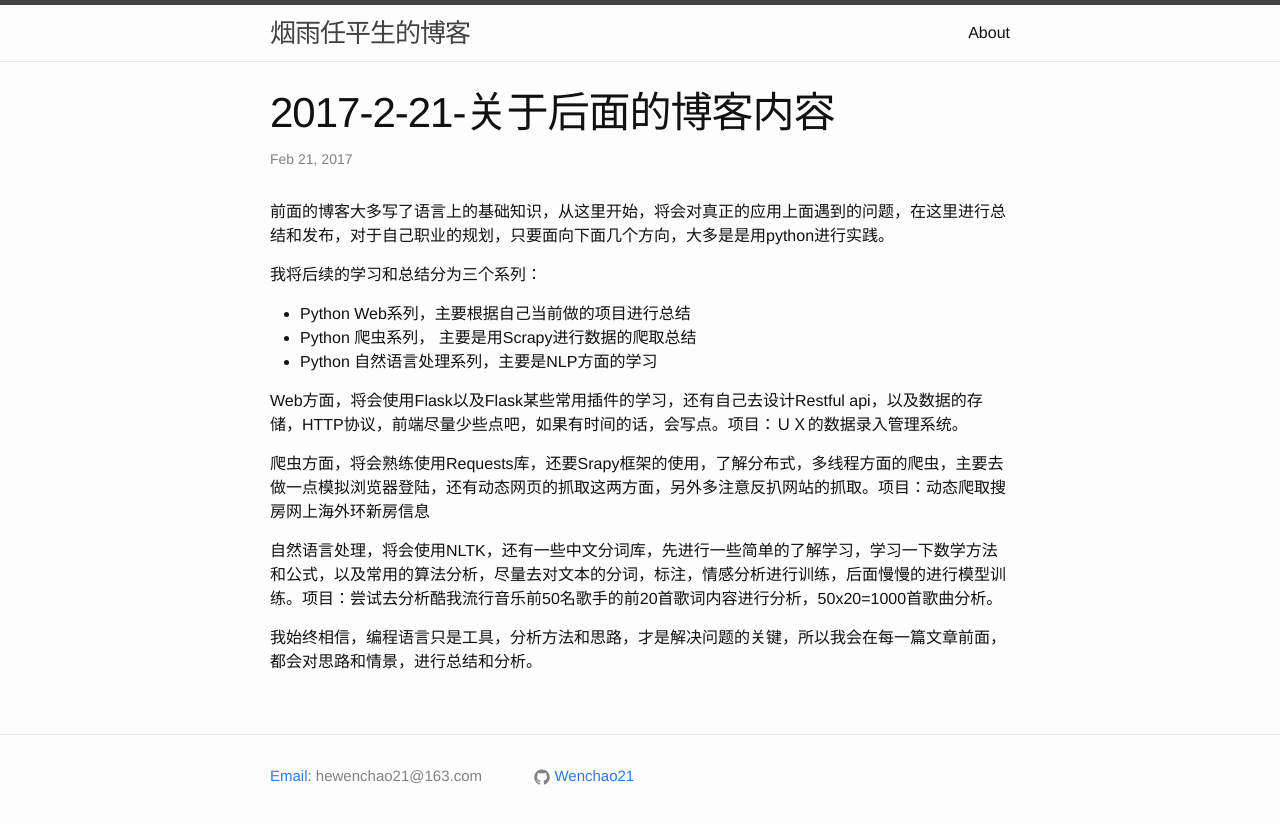
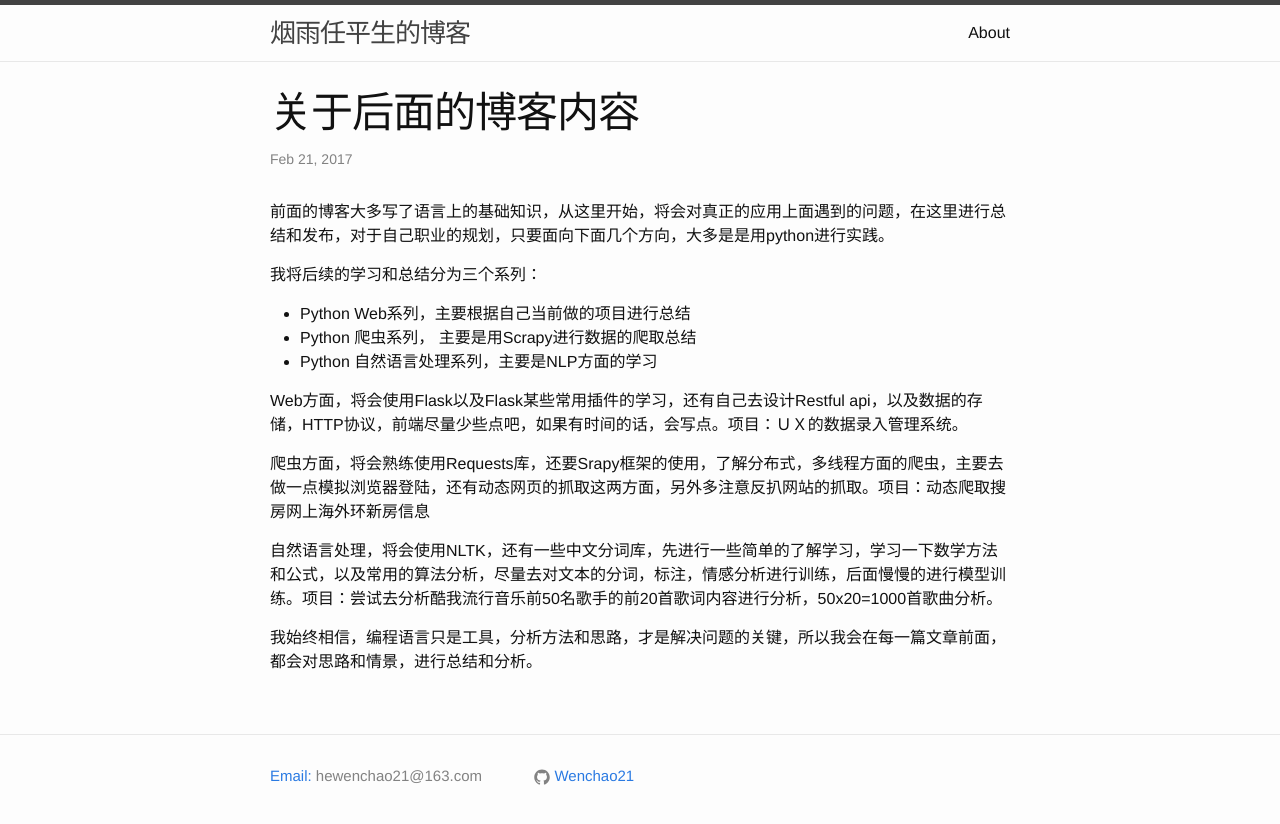
Before and after one commit to Wenchao21/Wenchao21.github.io, a Jekyll site: the page built from _posts/2017-2-21-关于后面的博文.md, in a window 1280 px wide. Shown: the top 824 px of the page. Built offline with Jekyll 4.4.1, drawn with Linux system fonts in a browser that asks for light colours.

Commit message:
Update 2017-2-21-关于后面的博文.md
remove data...

```diff
--- a/_posts/2017-2-21-关于后面的博文.md
+++ b/_posts/2017-2-21-关于后面的博文.md
@@ -1,6 +1,6 @@
 ---
 layout: post
-title:  2017-2-21-关于后面的博客内容
+title:  关于后面的博客内容
 date:   2017-2-21
 ---
 
```
